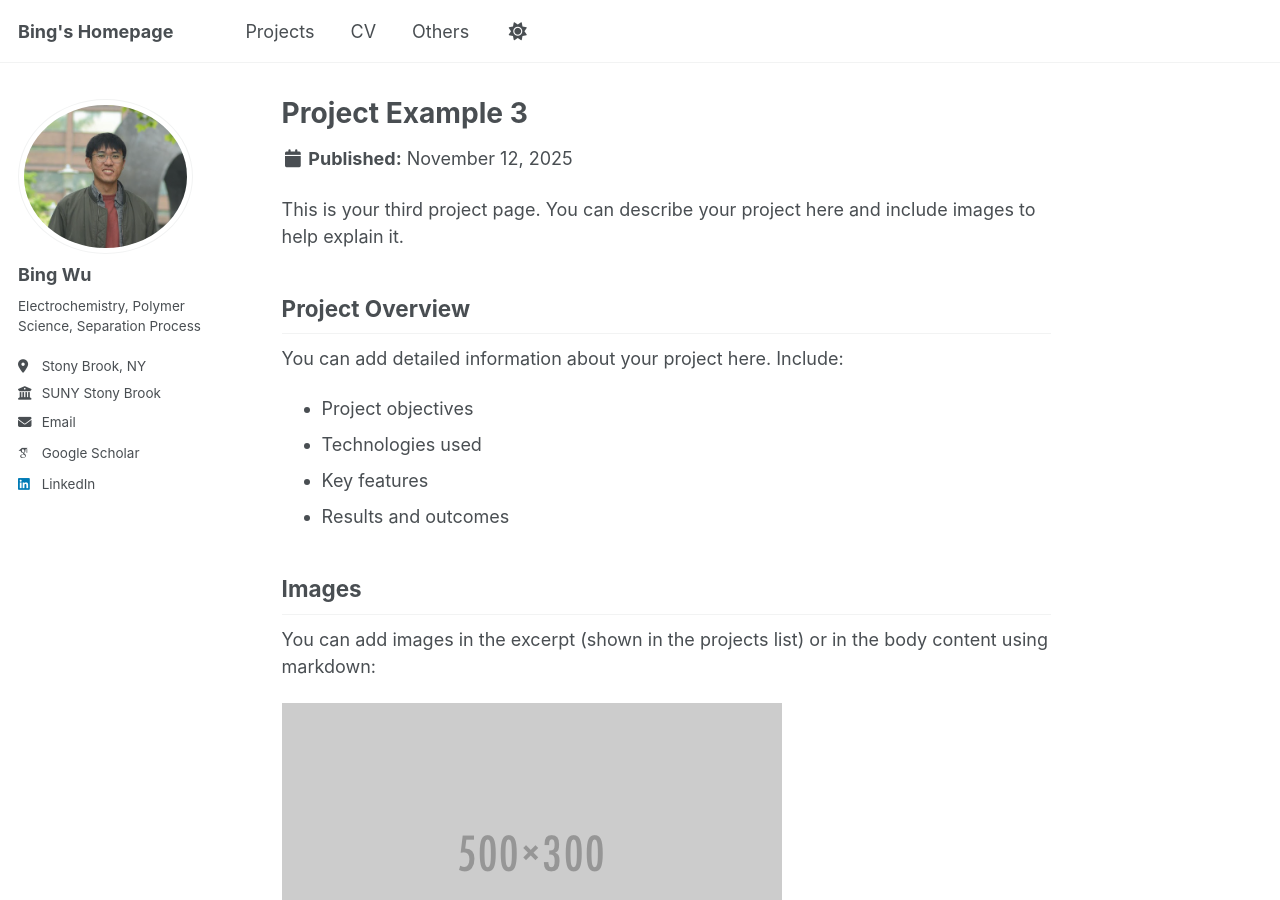
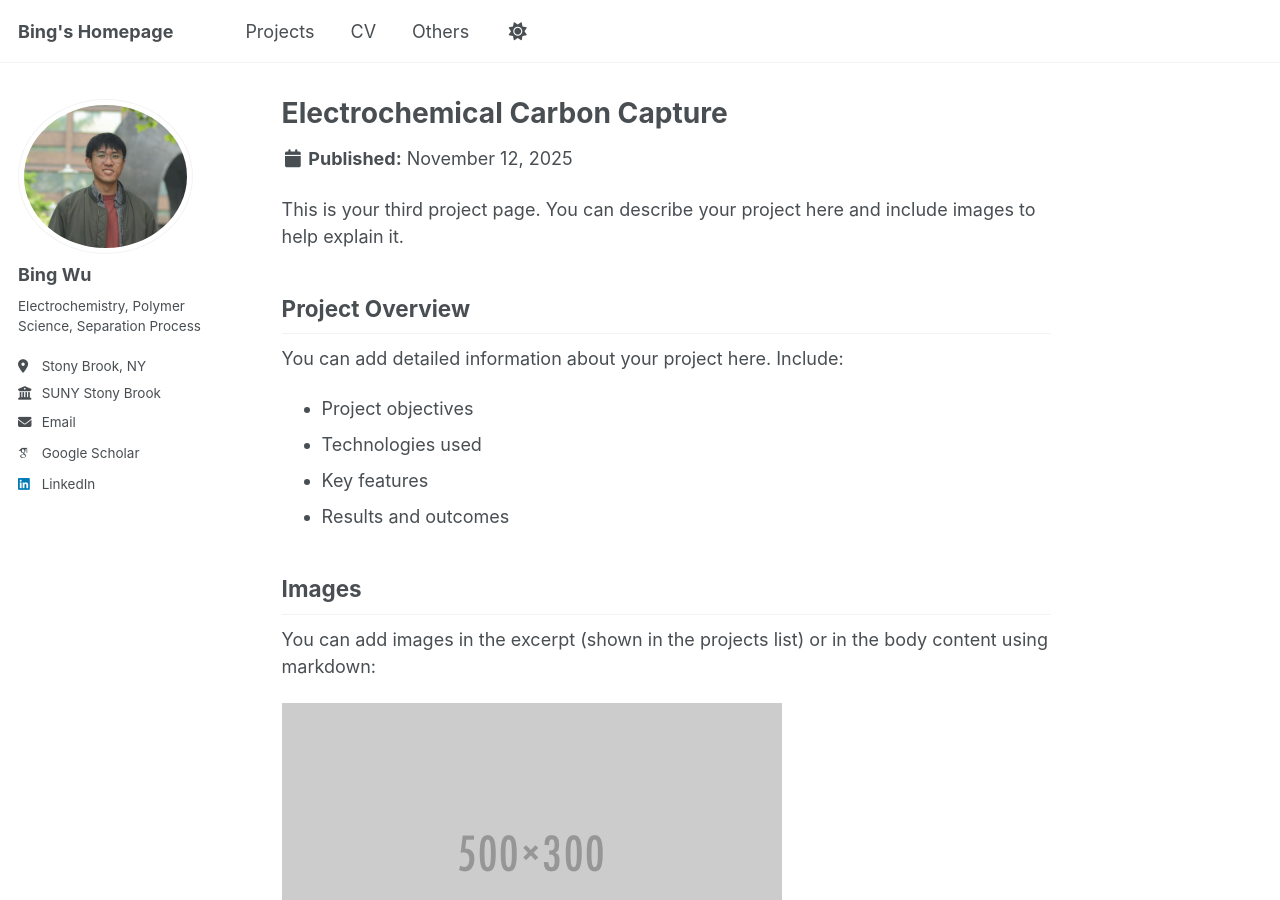
Before and after one commit to Bing-H-WU/Bing-H-WU.github.io, a Jekyll site: the page built from _projects/project-3.md, in a window 1280 px wide and 900 px high. Built offline with Jekyll 4.4.1, drawn with Linux system fonts in a browser that asks for light colours; some web fonts are replaced; a script that is not in the unit is left out.

Commit message:
Update project-3.md

```diff
--- a/_projects/project-3.md
+++ b/_projects/project-3.md
@@ -1,5 +1,5 @@
 ---
-title: "Project Example 3"
+title: "Electrochemical Carbon Capture"
 excerpt: "This is your third project. You can add images to explain your project.<br/><img src='/images/ECC.png'>"
 collection: projects
 ---
```
